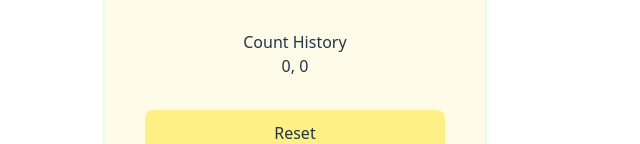
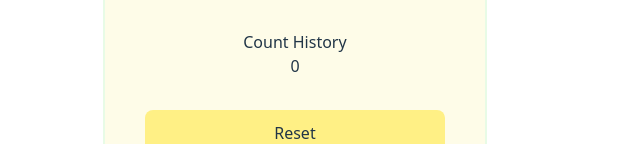
Before and after one commit to magali-la/advanced-counter, a React (Vite) app: page / in a window 1280 px wide. Shown: the part 402-546 px from the top of the page, without its empty margins (319-959 px from the left). Built offline with nearby package versions, Linux system fonts and the light colour scheme.

Commit message:
fix(history): fix double print of initil count of 0  by removing functional setter for count history useEffect

```diff
--- a/src/components/AdvancedCounter.tsx
+++ b/src/components/AdvancedCounter.tsx
@@ -19,7 +19,7 @@ export default function AdvancedCounter() {
 
     // create useEffect to listen for changes to count and add it to history
     useEffect(() => {
-        setCountHistory(prevHistory => [...prevHistory, currentCount])
+        setCountHistory([...countHistory, currentCount])
     }, [currentCount])
 
     return (
```
